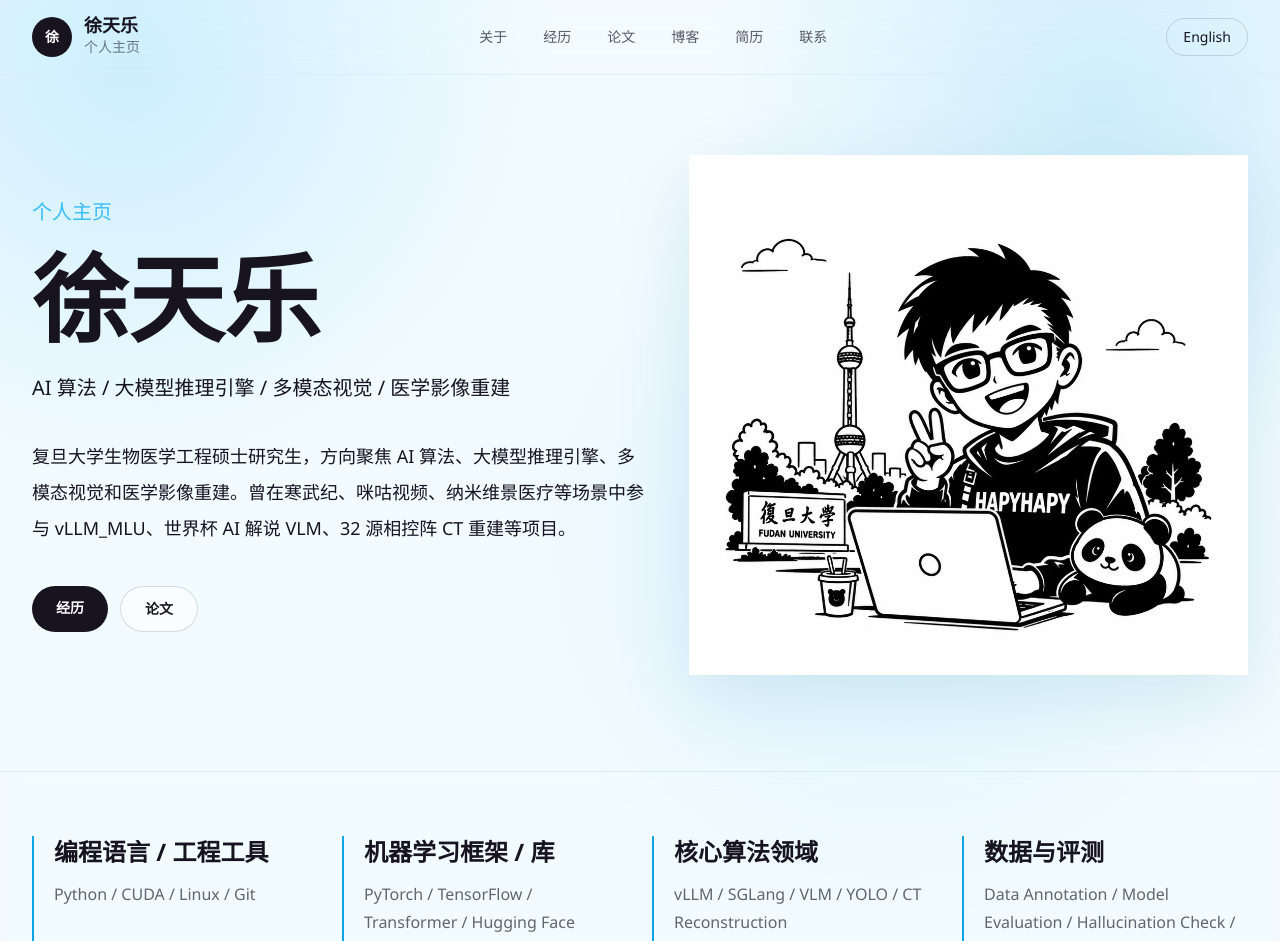
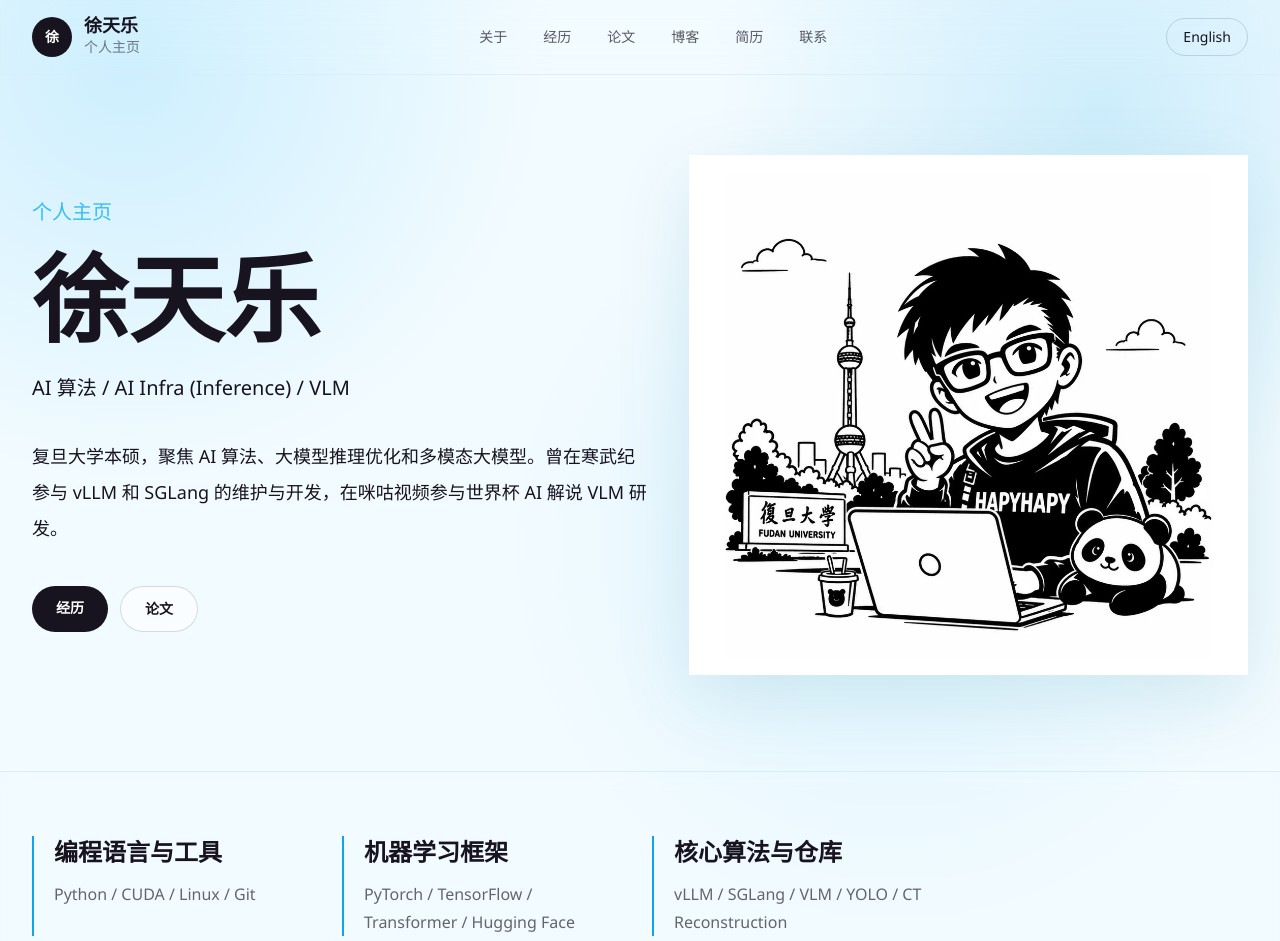
Before and after one commit to XuTianle0101/XuTianle0101.github.io, a Next.js app: page / in a window 1280 px wide. Shown: the top 941 px of the page. Built offline with nearby package versions, Linux system fonts and the light colour scheme.

Commit message:
refactor words on homepage

```diff
--- a/src/data/profile.ts
+++ b/src/data/profile.ts
@@ -6,7 +6,7 @@ export const profile = {
     en: 'Tianle Xu',
   },
   headline: {
-    zh: 'AI 算法 / 大模型推理引擎 / 多模态视觉 / 医学影像重建',
+    zh: 'AI 算法 / AI Infra (Inference) / VLM',
     en: 'AI Algorithms / LLM Inference Systems / Multimodal Vision / Medical Imaging',
   },
   location: {
@@ -19,7 +19,7 @@ export const profile = {
   portrait: '/images/persona/me-hero.webp',
   heroImage: '/images/persona/me-hero.webp',
   summary: {
-    zh: '复旦大学生物医学工程硕士研究生，方向聚焦 AI 算法、大模型推理引擎、多模态视觉和医学影像重建。曾在寒武纪、咪咕视频、纳米维景医疗等场景中参与 vLLM_MLU、世界杯 AI 解说 VLM、32 源相控阵 CT 重建等项目。',
+    zh: '复旦大学本硕，聚焦 AI 算法、大模型推理优化和多模态大模型。曾在寒武纪参与 vLLM 和 SGLang 的维护与开发，在咪咕视频参与世界杯 AI 解说 VLM 研发。',
     en: 'I am a Biomedical Engineering master student at Fudan University, focused on AI algorithms, LLM inference systems, multimodal vision, and medical imaging reconstruction. My work spans vLLM_MLU on Cambricon MLUs, World Cup AI commentary VLMs, and multi-source CT reconstruction.',
   },
   longBio: {
@@ -61,31 +61,24 @@ export const profile = {
   skillGroups: [
     {
       name: {
-        zh: '编程语言 / 工程工具',
+        zh: '编程语言与工具',
         en: 'Programming & Engineering',
       },
       skills: ['Python', 'CUDA', 'Linux', 'Git'],
     },
     {
       name: {
-        zh: '机器学习框架 / 库',
+        zh: '机器学习框架',
         en: 'ML Frameworks & Libraries',
       },
       skills: ['PyTorch', 'TensorFlow', 'Transformer', 'Hugging Face'],
     },
     {
       name: {
-        zh: '核心算法领域',
+        zh: '核心算法与仓库',
         en: 'Core Algorithm Areas',
       },
       skills: ['vLLM', 'SGLang', 'VLM', 'YOLO', 'CT Reconstruction'],
-    },
-    {
-      name: {
-        zh: '数据与评测',
-        en: 'Data & Evaluation',
-      },
-      skills: ['Data Annotation', 'Model Evaluation', 'Hallucination Check', 'Algorithm Engineering'],
     },
   ],
   honors: [
```
Also changed, not shown: 1 other file (tests, documents, lock files or other folders).
